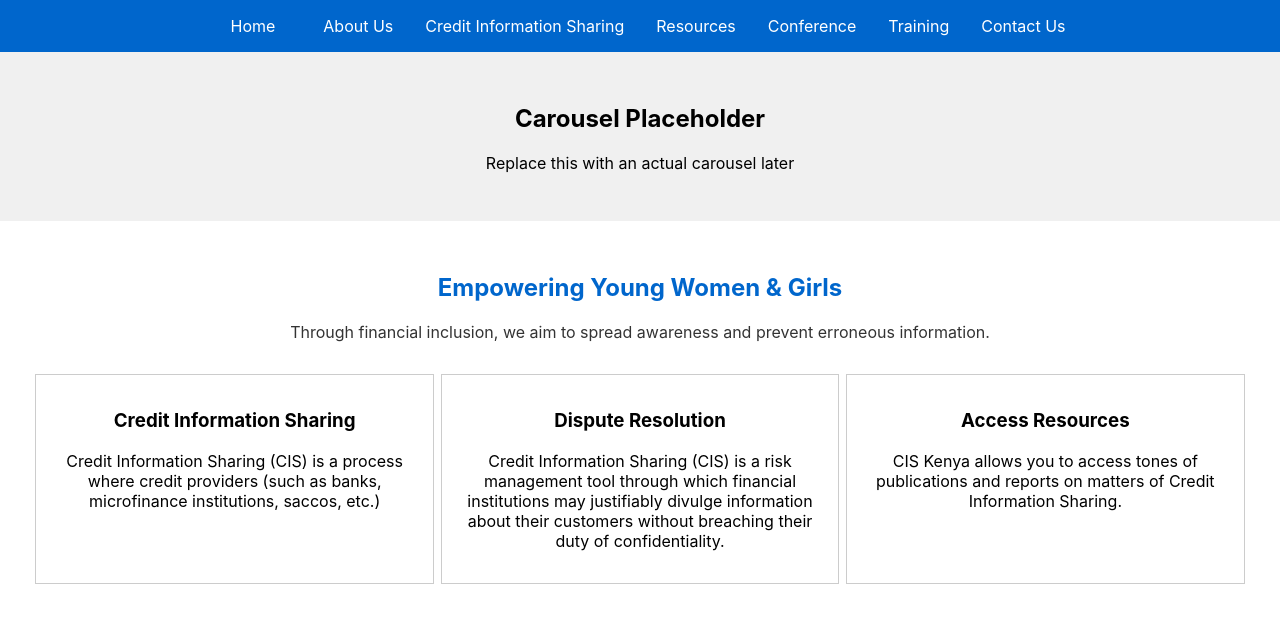
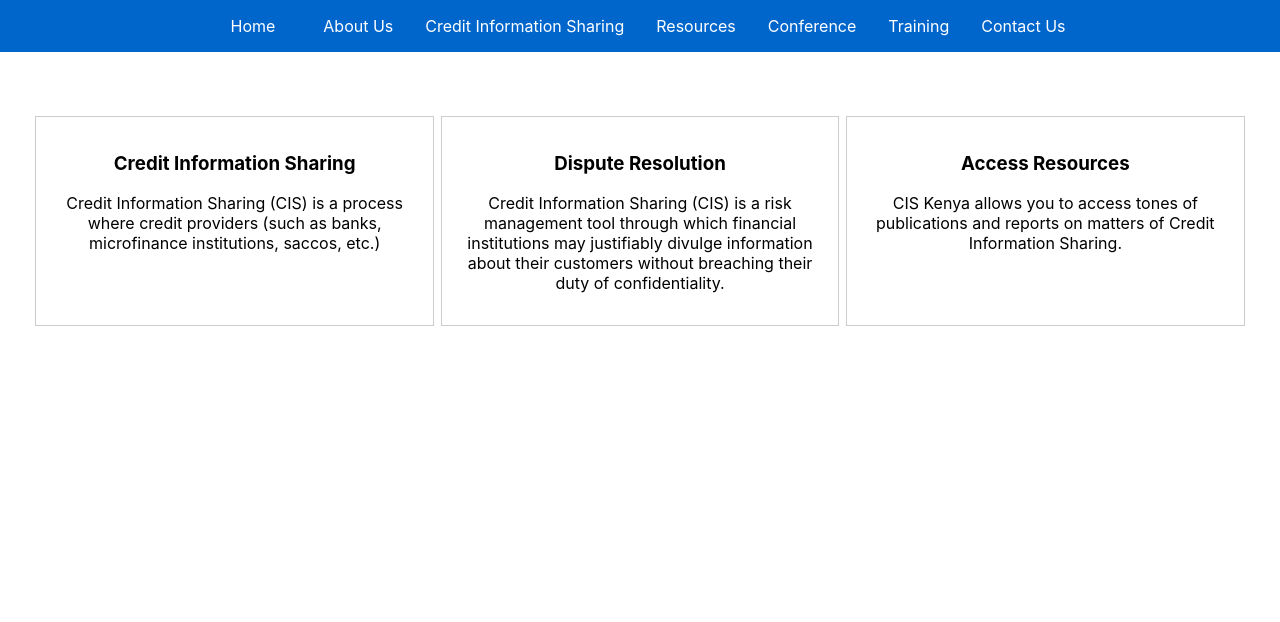
Before and after one commit to kimutaieddy/scar-let-blog, a React (Create React App) app: page / in a window 1280 px wide. Shown: the top 622 px of the page. Built offline with nearby package versions, Linux system fonts and the light colour scheme.

Commit message:
Refactor Home component: implement CSS classes for layout and styling of sections and cards

```diff
--- a/src/App.css
+++ b/src/App.css
@@ -36,3 +36,22 @@
     transform: rotate(360deg);
   }
 }
+
+/* Home.css */
+.section {
+  text-align: center;
+  padding: 2rem;
+}
+
+.container {
+  display: flex;
+  justify-content: space-around;
+  margin-top: 2rem;
+}
+
+.card {
+  width: 30%;
+  text-align: center;
+  padding: 1rem;
+  border: 1px solid #ccc;
+}
--- a/src/Home.jsx
+++ b/src/Home.jsx
@@ -1,34 +1,20 @@
 import React from 'react';
+import './App.css';
 
 function Home() {
   return (
     <div>
-      {/* Carousel Section */}
-      <div style={{ backgroundColor: '#f0f0f0', padding: '2rem', textAlign: 'center' }}>
-        <h2>Carousel Placeholder</h2>
-        <p>Replace this with an actual carousel later</p>
-      </div>
-
-      {/* Static Words Section */}
-      <section style={{ padding: '2rem', backgroundColor: '#ffffff' }}>
-        <h2 style={{ textAlign: 'center', color: '#0066cc' }}>Empowering Young Women & Girls</h2>
-        <p style={{ textAlign: 'center', color: '#333' }}>
-          Through financial inclusion, we aim to spread awareness and prevent erroneous information.
-        </p>
-        <div style={{
-          display: 'flex',
-          justifyContent: 'space-around',
-          marginTop: '2rem'
-        }}>
-          <div style={{ width: '30%', textAlign: 'center', padding: '1rem', border: '1px solid #ccc' }}>
+      <section className="section">
+        <div className="container">
+          <div className="card">
             <h3>Credit Information Sharing</h3>
             <p>Credit Information Sharing (CIS) is a process where credit providers (such as banks, microfinance institutions, saccos, etc.)</p>
           </div>
-          <div style={{ width: '30%', textAlign: 'center', padding: '1rem', border: '1px solid #ccc' }}>
+          <div className="card">
             <h3>Dispute Resolution</h3>
             <p>Credit Information Sharing (CIS) is a risk management tool through which financial institutions may justifiably divulge information about their customers without breaching their duty of confidentiality.</p>
           </div>
-          <div style={{ width: '30%', textAlign: 'center', padding: '1rem', border: '1px solid #ccc' }}>
+          <div className="card">
             <h3>Access Resources</h3>
             <p>CIS Kenya allows you to access tones of publications and reports on matters of Credit Information Sharing.</p>
           </div>
```
